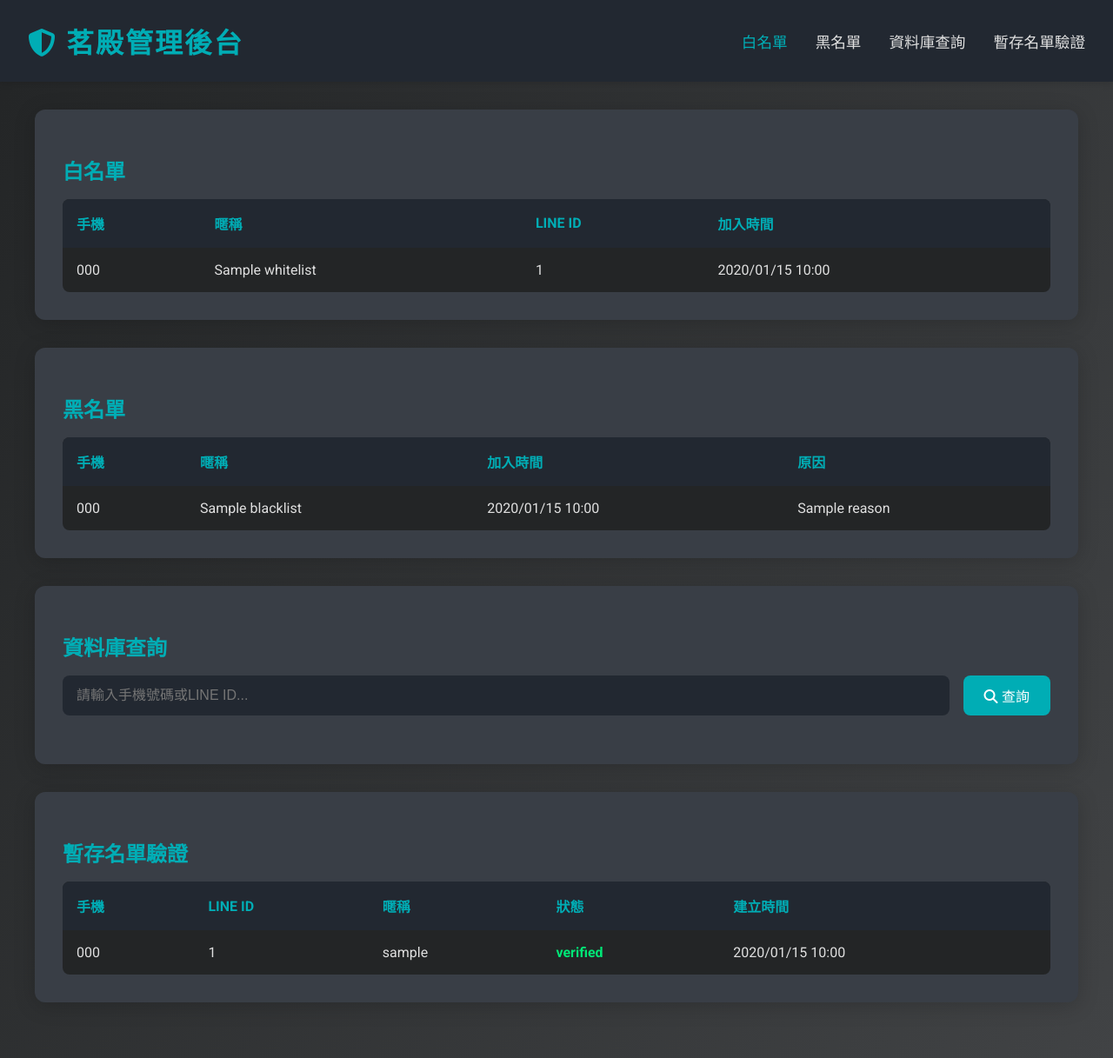
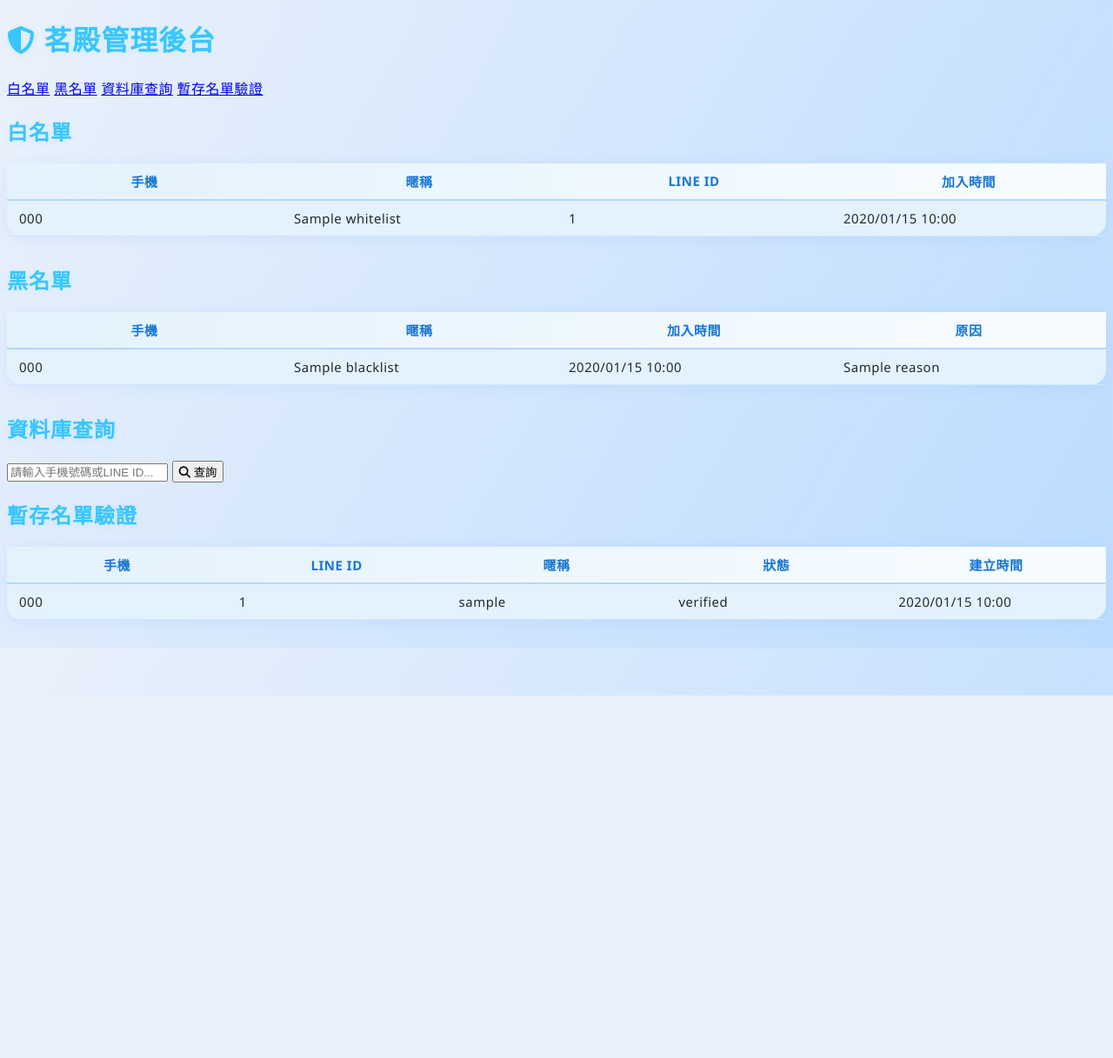
Before and after one commit to Suan0503/Test_Mod, a Flask app: template templates/admin_dashboard.html in a window 1280 px wide. Shown: the whole page at 87% size. After the commit the page ends 800 px from the top, so only its background shows below. Run offline with Flask 3, Linux system fonts and the light colour scheme; the template is opened without the code that fills it: most values are stand-ins (such as "Sample title", 1, 10 or a date in 2020).

Commit message:
Update admin_dashboard.html

```diff
--- a/templates/admin_dashboard.html
+++ b/templates/admin_dashboard.html
@@ -4,141 +4,7 @@
     <meta charset="UTF-8">
     <meta name="viewport" content="width=device-width, initial-scale=1.0">
     <title>茗殿管理後台</title>
-    <link href="https://fonts.googleapis.com/css2?family=Roboto:wght@400;700&display=swap" rel="stylesheet">
-    <link rel="stylesheet" href="https://cdnjs.cloudflare.com/ajax/libs/font-awesome/6.4.0/css/all.min.css">
-    <style>
-        body {
-            font-family: 'Roboto', 'Noto Sans TC', sans-serif;
-            background: linear-gradient(120deg, #232526 0%, #414345 100%);
-            color: #e0e0e0;
-            margin: 0;
-            min-height: 100vh;
-        }
-        header {
-            background: #222831;
-            padding: 1.5rem 2rem;
-            display: flex;
-            align-items: center;
-            justify-content: space-between;
-            box-shadow: 0 2px 8px rgba(0,0,0,0.12);
-        }
-        header h1 {
-            font-size: 2rem;
-            font-weight: 700;
-            color: #00adb5;
-            margin: 0;
-            letter-spacing: 2px;
-        }
-        nav {
-            display: flex;
-            gap: 2rem;
-        }
-        nav a {
-            color: #e0e0e0;
-            text-decoration: none;
-            font-size: 1.1rem;
-            transition: color 0.2s;
-        }
-        nav a.active, nav a:hover {
-            color: #00adb5;
-        }
-        main {
-            padding: 2rem;
-            max-width: 1200px;
-            margin: 0 auto;
-        }
-        .card {
-            background: #393e46;
-            border-radius: 12px;
-            box-shadow: 0 4px 24px rgba(0,0,0,0.18);
-            padding: 2rem;
-            margin-bottom: 2rem;
-        }
-        .card h2 {
-            color: #00adb5;
-            font-size: 1.5rem;
-            margin-bottom: 1rem;
-        }
-        .search-bar {
-            display: flex;
-            gap: 1rem;
-            margin-bottom: 1.5rem;
-        }
-        .search-bar input {
-            flex: 1;
-            padding: 0.7rem 1rem;
-            border-radius: 8px;
-            border: none;
-            background: #222831;
-            color: #e0e0e0;
-            font-size: 1rem;
-        }
-        .search-bar button {
-            background: #00adb5;
-            color: #fff;
-            border: none;
-            border-radius: 8px;
-            padding: 0.7rem 1.5rem;
-            font-size: 1rem;
-            cursor: pointer;
-            transition: background 0.2s;
-        }
-        .search-bar button:hover {
-            background: #007b8a;
-        }
-        table {
-            width: 100%;
-            border-collapse: collapse;
-            background: #232526;
-            border-radius: 8px;
-            overflow: hidden;
-        }
-        th, td {
-            padding: 1rem;
-            text-align: left;
-        }
-        th {
-            background: #222831;
-            color: #00adb5;
-            font-weight: 700;
-        }
-        tr {
-            border-bottom: 1px solid #393e46;
-        }
-        tr:last-child {
-            border-bottom: none;
-        }
-        .btn {
-            background: #00adb5;
-            color: #fff;
-            border: none;
-            border-radius: 6px;
-            padding: 0.5rem 1rem;
-            font-size: 0.95rem;
-            cursor: pointer;
-            transition: background 0.2s;
-        }
-        .btn:hover {
-            background: #007b8a;
-        }
-        .status-pending {
-            color: #ffd600;
-            font-weight: bold;
-        }
-        .status-verified {
-            color: #00e676;
-            font-weight: bold;
-        }
-        .status-failed {
-            color: #e53935;
-            font-weight: bold;
-        }
-        @media (max-width: 800px) {
-            main { padding: 1rem; }
-            .card { padding: 1rem; }
-            th, td { padding: 0.5rem; }
-        }
-    </style>
+    <link rel="stylesheet" href="{{ url_for('static', filename='admin_custom.css') }}">
 </head>
 <body>
     <header>
```
